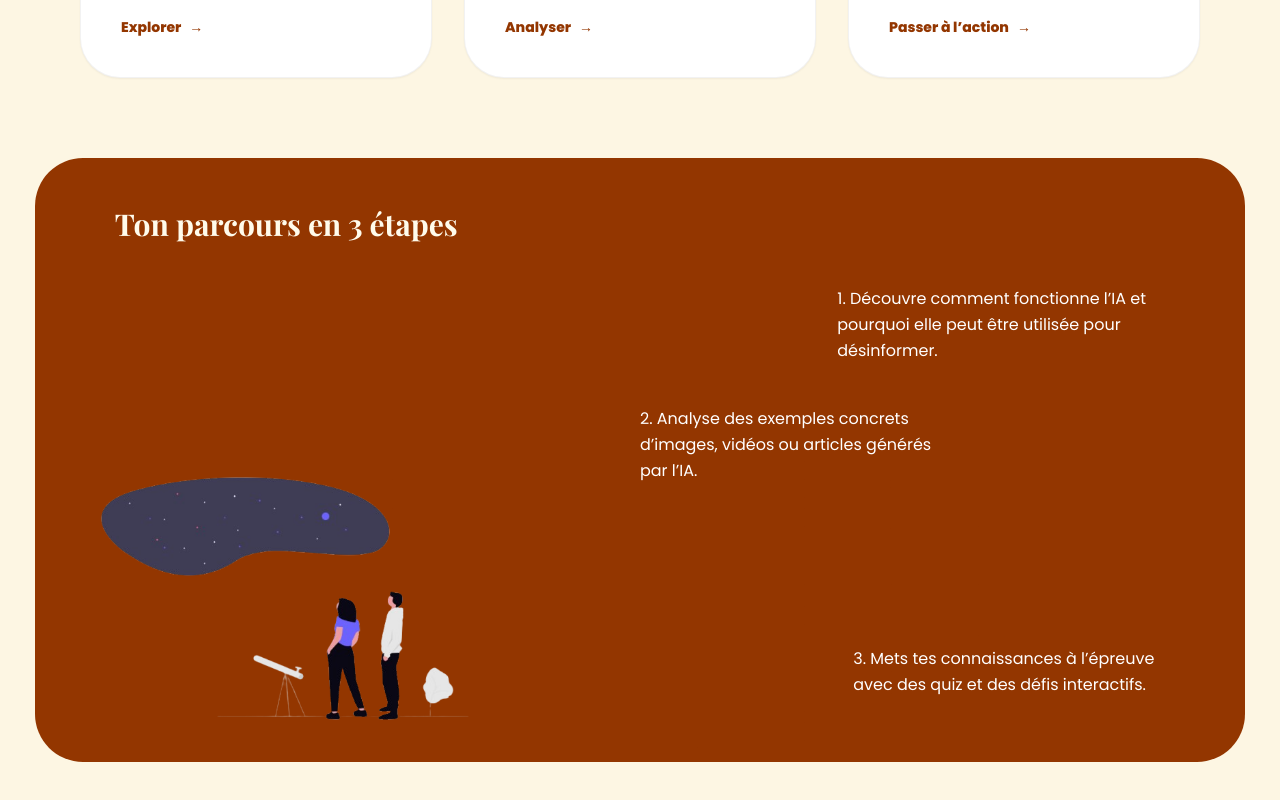
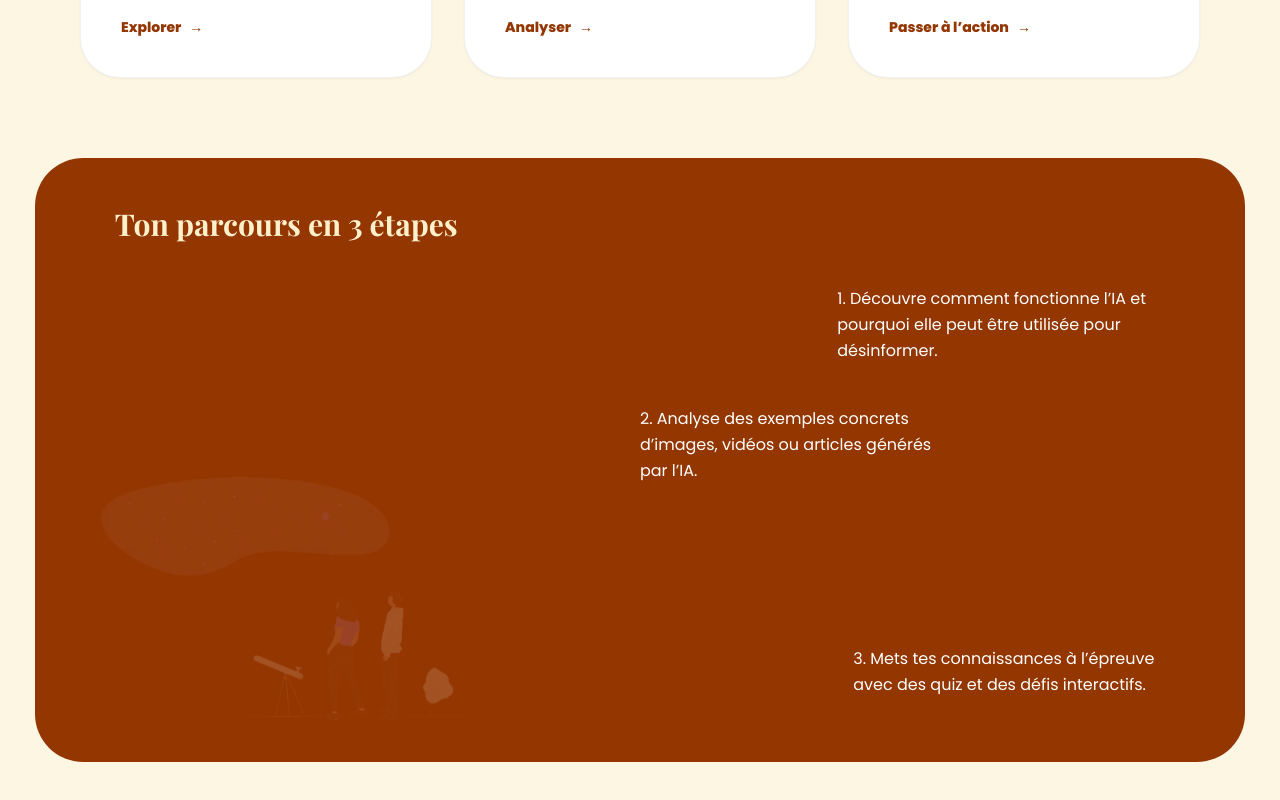
Before and after one commit to mlft9/projet-special-week, a React (Vite) app in the folder app/: page / in a window 1280 px wide. Shown: the part 1352-2152 px from the top of the page. Built offline with nearby package versions, Linux system fonts and the light colour scheme; a web font is replaced by a local one.

Commit message:
fix css & color

```diff
--- a/app/src/components/UserJourney.tsx
+++ b/app/src/components/UserJourney.tsx
@@ -56,7 +56,8 @@ export default function UserJourney() {
             src={stars}
             alt=""
             aria-hidden="true"
-            className="journey-stars pointer-events-none absolute left-10 top-1/2 z-10 w-[420px] max-w-none -translate-y-1/2 opacity-100"
+            className="journey-stars pointer-events-none absolute left-10 top-1/2 z-10 w-[420px] max-w-none -translate-y-1/2"
+            style={{ opacity: 0.15, mixBlendMode: 'screen' }}
           />
 
           <img
@@ -67,7 +68,7 @@ export default function UserJourney() {
           />
 
           <div className="relative z-10 max-w-sm">
-            <h2 className="text-3xl font-bold mb-8 ml-8 text-amber-50">Ton parcours en 3 étapes</h2>
+            <h2 className="text-3xl font-bold mb-8 ml-8 text-amber-50" style={{ color: '#FFF0CC' }}>Ton parcours en 3 étapes</h2>
           </div>
 
           <div className="relative z-10 mt-8 min-h-[440px]">
--- a/app/src/pages/Home.tsx
+++ b/app/src/pages/Home.tsx
@@ -98,7 +98,7 @@ export default function Home() {
 
   return (
     <main ref={containerRef} className="font-sans">
-      <section className="hero-section relative isolate min-h-screen flex flex-col items-center justify-center bg-[#933600] text-white" style={{ backgroundColor: '#933600', color: '#ffffff' }}>
+      <section className="hero-section relative isolate min-h-screen flex flex-col items-center justify-center bg-[#933600] text-white" style={{ backgroundColor: '#933600' }}>
         <div className="pointer-events-none absolute inset-0 overflow-hidden" aria-hidden="true">
           <div className="blob absolute -right-24 -top-24 h-[520px] w-[520px] rounded-full bg-[#FF9A3C]/30 blur-[100px]" />
           <div className="blob absolute -bottom-24 -left-24 h-[460px] w-[460px] rounded-full bg-[#FFE0B0]/25 blur-[120px]" />
@@ -144,6 +144,7 @@ export default function Home() {
               type="button"
               onClick={() => navigate('/jouer')}
               className="animate-in bg-[#FDF6E3] text-[#933600] px-10 py-4 rounded-full font-bold flex items-center gap-3"
+              style={{ color: '#933600' }}
             >
               <svg
                 aria-hidden="true"
```
